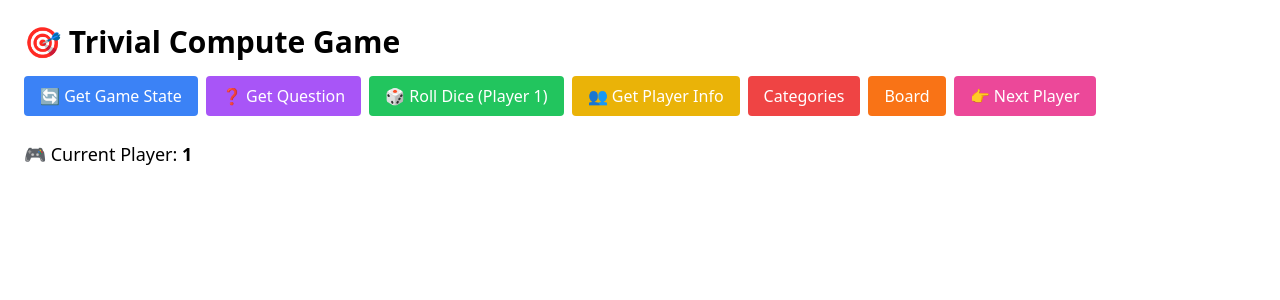
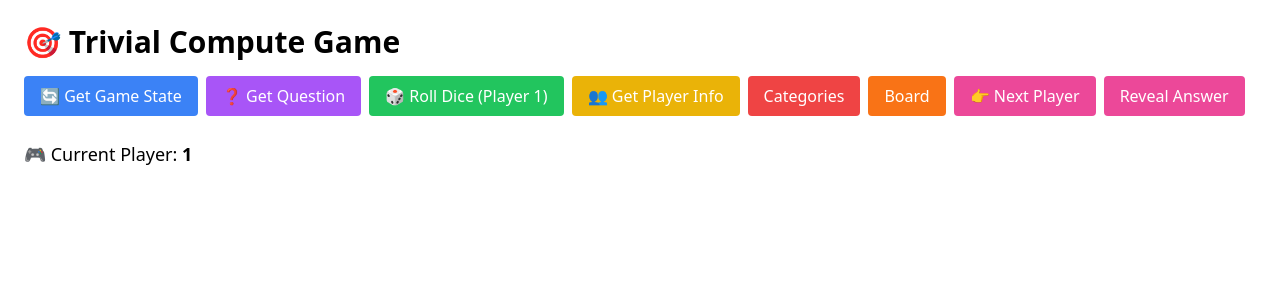
Before and after one commit to llvb418/Trivial-Compute, a React (Create React App) app in the folder frontend/: page /game/1 in a window 1280 px wide. Shown: the top 300 px of the page. Built offline with nearby package versions, Linux system fonts and the light colour scheme.

Commit message:
add getanswer button for after a question is asked

```diff
--- a/frontend/src/GamePage.js
+++ b/frontend/src/GamePage.js
@@ -5,6 +5,7 @@ function GamePage() {
   const { sessionId } = useParams();
   const [gameState, setGameState] = useState(null);
   const [question, setQuestion] = useState(null);
+  const [answer, setAnswer] = useState(null);
   const [diceRoll, setDiceRoll] = useState(null);
   const [playerInfo, setPlayerInfo] = useState(null);
   const [categories, setCategories] = useState(null);
@@ -101,6 +102,20 @@ function GamePage() {
     });
   };
 
+  const getAnswer = async () => {
+    try {
+      if (question.error) {
+        console.error("Get a question first")
+        setAnswer({ error: data.error })
+        return
+      }
+      setAnswer(question.answer);
+      console.log("✅ Answer:", question.answer);
+    } catch (err) {
+      console.error("❌ Failed to get answer:", err);
+    }
+  };
+
   return (
     <div className="min-h-screen bg-white p-6">
       <h1 className="text-3xl font-bold mb-4">🎯 Trivial Compute Game</h1>
@@ -127,6 +142,9 @@ function GamePage() {
         {/* NEW: Next Player button */}
         <button onClick={nextPlayer} className="bg-pink-500 text-white px-4 py-2 rounded">
           👉 Next Player
+        </button>
+        <button onClick={getAnswer} className="bg-pink-500 text-white px-4 py-2 rounded">
+          Reveal Answer
         </button>
       </div>
 
@@ -168,6 +186,10 @@ function GamePage() {
         </div>
       )}
 
+      {answer !== null && (
+        <p className="text-lg">Answer: <strong>{answer}</strong></p>
+      )}
+
       {playerInfo && (
         <div className="mt-6">
           <h2 className="text-xl font-bold mb-2">👤 Players</h2>
```
